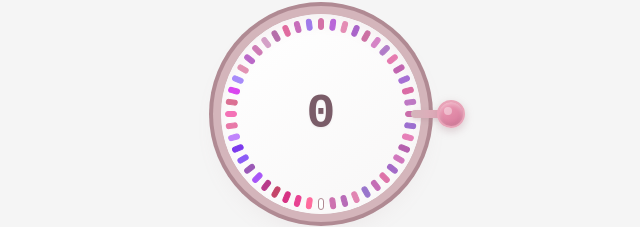
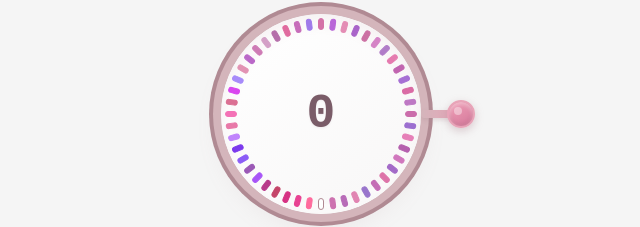
Before and after one commit to DianaSparrow/knitclick-mobile, a React (Vite) app: page / in a window 1280 px wide. Shown: the part 201-428 px from the top of the page, without its empty margins (319-959 px from the left). Built offline with nearby package versions, Linux system fonts and the light colour scheme.

Commit message:
Make crank handle stationary, anchored to side of machine
The handle is now outside the spinning circle element so it stays
fixed in place while the dial rotates, like the real Sentro.

https://claude.ai/code/session_0138r937UJE1RJtCzuYuSXm4

```diff
--- a/src/App.css
+++ b/src/App.css
@@ -90,10 +90,10 @@ body {
 .handle-arm {
   position: absolute;
   top: 50%;
-  right: -30px;
+  right: calc(50% - 140px);
   width: 40px;
   height: 8px;
-  margin-top: -4px;
+  margin-top: -24px;
   background: linear-gradient(to right, #d4b5bb, #e8a4b8);
   border-radius: 4px;
   z-index: 15;
--- a/src/App.jsx
+++ b/src/App.jsx
@@ -89,16 +89,16 @@ const KnitClick = () => {
               />
             );
           })}
-          {/* Crank handle */}
-          <div className="handle-arm">
-            <div className="handle-knob" />
-          </div>
           <div
             className="count-display"
             style={{ transform: `rotate(${-rotation}deg)` }}
           >
             {count}
           </div>
+        </div>
+        {/* Crank handle - stationary, anchored to the side */}
+        <div className="handle-arm">
+          <div className="handle-knob" />
         </div>
       </main>
 
```
